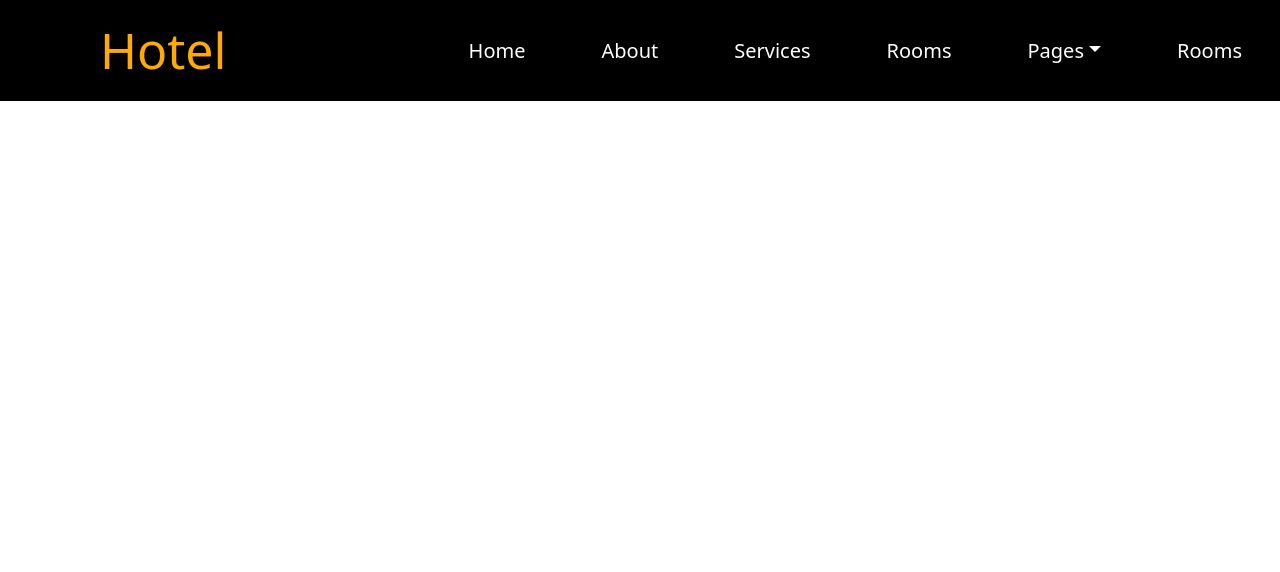
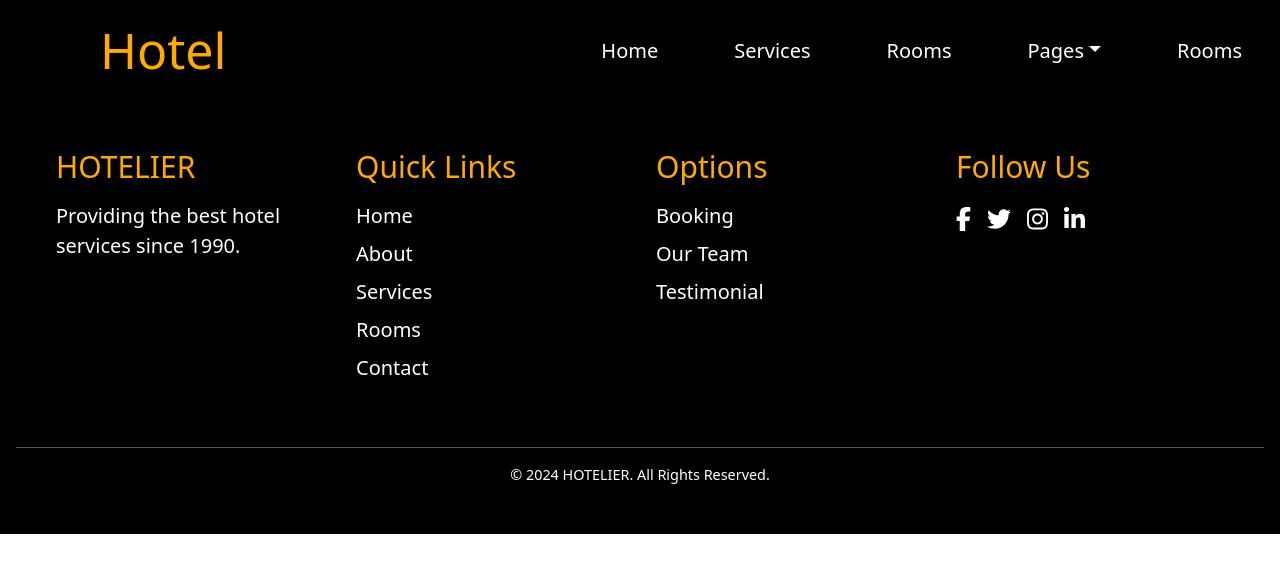
Before and after one commit to hussainchintamann/React-Application, a React (Vite) app: page /Contact in a window 1280 px wide. Shown: the top 572 px of the page. Built offline with nearby package versions, Linux system fonts and the light colour scheme.

Commit message:
Footer Done

```diff
--- a/src/App.jsx
+++ b/src/App.jsx
@@ -11,7 +11,7 @@ import Teampage from './pages/Teampage'
 import "bootstrap/dist/css/bootstrap.min.css"
 // import BookNow from './Home/BookNow'
 import Newsletterpage from './pages/Newsletterpage'
-// import Footer from './component/Footer'
+import Footer from './components/Footer'
 import './home/style.css'
 function App() {
 
@@ -35,7 +35,7 @@ function App() {
      {/* </Route> */}
      </Routes>
 
-     {/* <Footer/> */}
+     <Footer/>
     </>
   )
 }
--- /dev/null
+++ b/src/components/Footer.css
@@ -0,0 +1,90 @@
+*{
+    margin: 0;
+    padding: 0;
+    box-sizing: border-box;
+}
+.footer {
+    background-color: #000000;
+    color: white;
+    padding: 2rem 1rem;
+    position : static;
+}
+
+.footer-container {
+    display: flex;
+    flex-wrap: wrap;
+    justify-content: space-between;
+    max-width: 1200px;
+    margin: 0 auto;
+}
+
+.footer-section {
+    flex: 1 1 200px;
+    margin: 1rem;
+}
+
+
+.footer-section h4 {
+    margin-bottom: 1rem;
+    font-size: 30px;
+    color: rgb(255, 170, 0);
+
+
+}
+
+.footer-section p{
+    font-size: 20px;
+}
+
+.footer-section ul {
+    list-style: none;
+    padding: 0;
+}
+
+.footer-section ul li {
+    margin-bottom: 0.5rem;
+    font-size: 20px;
+}
+
+.footer-section ul li:hover{
+    color: rgb(255, 170, 0);
+    transition: 0.3s;
+    cursor: pointer;
+}
+
+.footer-section .social-icons {
+    display: flex;
+    gap: 1rem;
+}
+
+.footer-section .social-icons a {
+    color: white;
+    font-size: 1.5rem;
+}
+
+.footer-section .social-icons a:hover{
+    color: rgb(255, 170, 0);
+    transition: 0.3s;
+    cursor: pointer;
+}
+
+.footer-bottom {
+    text-align: center;
+    margin-top: 2rem;
+    font-size: 0.9rem;
+    border-top: 1px solid #555;
+    padding-top: 1rem;
+}
+
+/* Responsive Styles */
+@media (max-width: 768px) {
+    .footer-container {
+        flex-direction: column;
+        align-items: center;
+    }
+
+    .footer-section {
+        margin: 0.5rem 0;
+        text-align: center;
+    }
+}
--- /dev/null
+++ b/src/components/Footer.jsx
@@ -0,0 +1,50 @@
+import React from 'react';
+import './Footer.css';
+import { FontAwesomeIcon } from '@fortawesome/react-fontawesome';
+import { faFacebookF, faTwitter, faInstagram, faLinkedinIn } from '@fortawesome/free-brands-svg-icons';
+
+const Footer = () => {
+    return (
+
+        <footer className="footer">
+            <div className="footer-container">
+                <div className="footer-section">
+                    <h4>HOTELIER</h4>
+                    <p>Providing the best hotel services since 1990.</p>
+                </div>
+                <div className="footer-section">
+                    <h4>Quick Links</h4>
+                    <ul>
+                        <li>Home</li>
+                        <li>About</li>
+                        <li>Services</li>
+                        <li>Rooms</li>
+                        <li>Contact</li>
+                    </ul>
+                </div>
+                <div className="footer-section">
+                    <h4>Options</h4>
+                    <ul>
+                        <li>Booking</li>
+                        <li>Our Team</li>
+                        <li>Testimonial</li>
+                    </ul>
+                </div>
+                <div className="footer-section">
+                    <h4>Follow Us</h4>
+                    <div className="social-icons">
+                        <a href="#"><FontAwesomeIcon icon={faFacebookF} /></a>
+                        <a href="#"><FontAwesomeIcon icon={faTwitter} /></a>
+                        <a href="#"><FontAwesomeIcon icon={faInstagram} /></a>
+                        <a href="#"><FontAwesomeIcon icon={faLinkedinIn} /></a>
+                    </div>
+                </div>
+            </div>
+            <div className="footer-bottom">
+                <p>&copy; 2024 HOTELIER. All Rights Reserved.</p>
+            </div>
+        </footer>
+    );
+};
+
+export default Footer;
--- a/src/components/navbar.jsx
+++ b/src/components/navbar.jsx
@@ -11,7 +11,6 @@ const NavigationBar = () => {
         <Navbar.Collapse id="basic-navbar-nav">
           <Nav className="ms-auto" >
             <Nav.Link href="#home" className='color'>Home</Nav.Link>
-            <Nav.Link href="#about" className='color'>About</Nav.Link>
             <Nav.Link href="#services" className='color'>Services</Nav.Link>
             <Nav.Link href="#rooms" className='color'>Rooms</Nav.Link>
             <NavDropdown title="Pages" id="basic-nav-dropdown">
```
